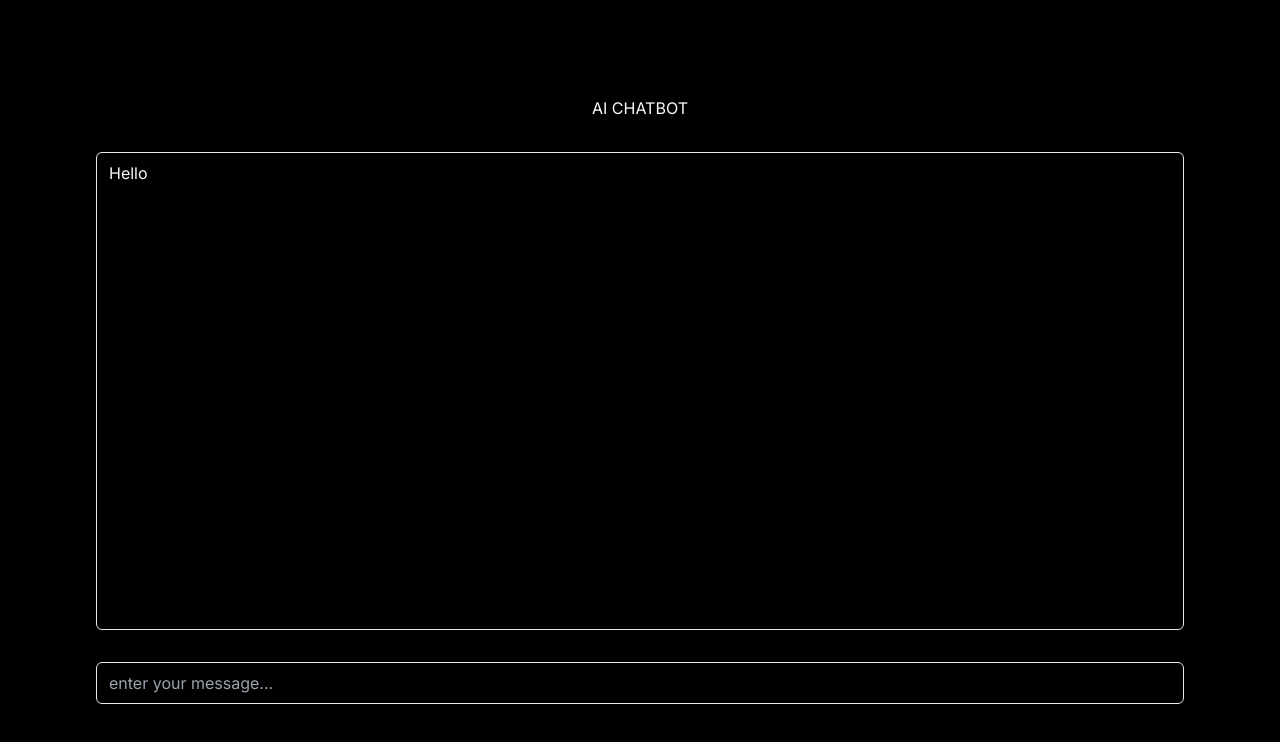
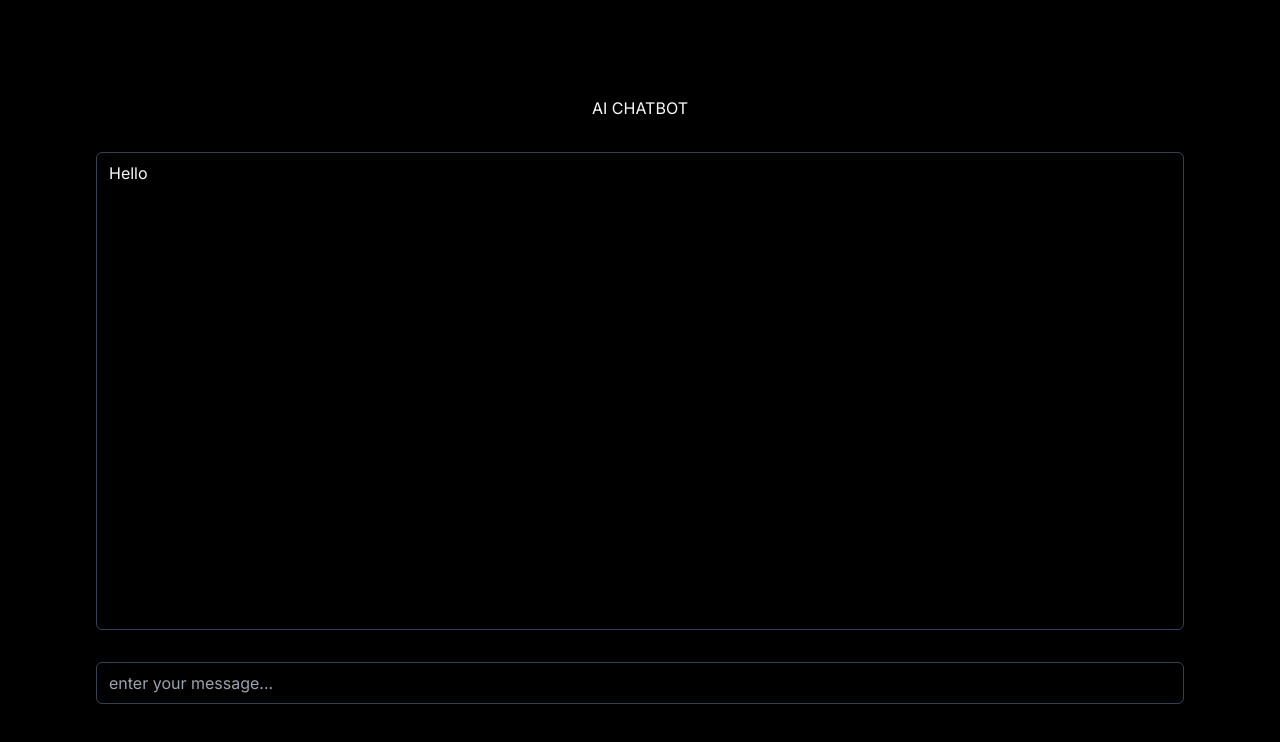
Before and after one commit to etherbits/ai-chatbot, a Next.js app: page / in a window 1280 px wide. Shown: the top 742 px of the page. Built offline with nearby package versions, Linux system fonts and the light colour scheme.

Commit message:
lighter border color

```diff
--- a/app/page.tsx
+++ b/app/page.tsx
@@ -8,8 +8,8 @@ export default function Home() {
   return (
     <main className="flex min-h-screen flex-col items-center justify-between p-24 bg-black text-neutral-50 gap-8">
       AI CHATBOT
-      <div className="py-2 px-3 w-full border rounded-md w-full flex-grow">{messages.map((message, i) => <p key={i}>{message}</p>)}</div>
-      <input type="text" placeholder="enter your message..." className="py-2 px-3 w-full border rounded-md bg-black" value={prompt} onChange={(e) => { setPrompt(e.target.value) }} />
+      <div className="py-2 px-3 w-full border border-slate-700 rounded-md w-full flex-grow">{messages.map((message, i) => <p key={i}>{message}</p>)}</div>
+      <input type="text" placeholder="enter your message..." className="py-2 px-3 w-full border border-slate-700 text-slate-200 rounded-md bg-black" value={prompt} onChange={(e) => { setPrompt(e.target.value) }} />
     </main>
   )
 }
```
